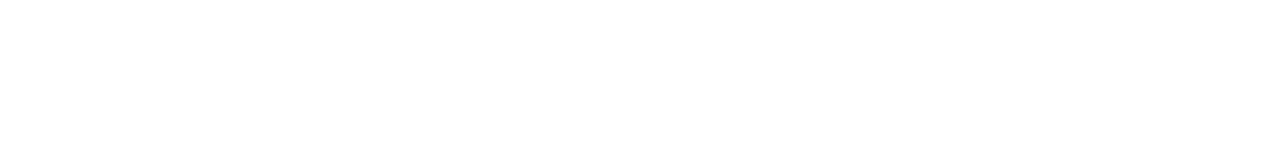
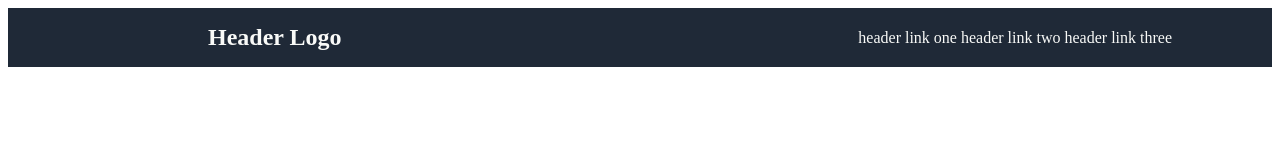
Before and after one commit to benkb01/webtest, a plain HTML site: page index.html in a window 1280 px wide. Drawn offline with Linux system fonts and the light colour scheme.

Commit message:
Add header

```diff
--- a/index.html
+++ b/index.html
@@ -5,8 +5,16 @@
     <meta http-equiv="X-UA-Compatible" content="IE=edge">
     <meta name="viewport" content="width=device-width, initial-scale=1.0">
     <title>Document</title>
+    <link rel="stylesheet" href="style.css">
 </head>
 <body>
-
+    <div class="header">
+        <h1 class="logo">Header Logo</h1>
+        <ul class="header-links">
+            <li>header link one</li>
+            <li>header link two</li>
+            <li>header link three</li>
+        </ul>
+    </div>
 </body>
 </html>
--- /dev/null
+++ b/style.css
@@ -0,0 +1,23 @@
+.header {
+    background-color: #1F2937;
+    display: flex;
+    justify-content: space-between;
+    align-content: center;
+    color: #F9FAF8;
+}
+
+li {
+    display: inline-block;
+}
+
+.header-links{
+    list-style: none;
+    margin-right: 100px;
+    padding-top: 5px;
+}
+
+.logo {
+    font-size: 24px;
+    margin-left: 200px;
+    color: #F9FaF8;
+}
```
